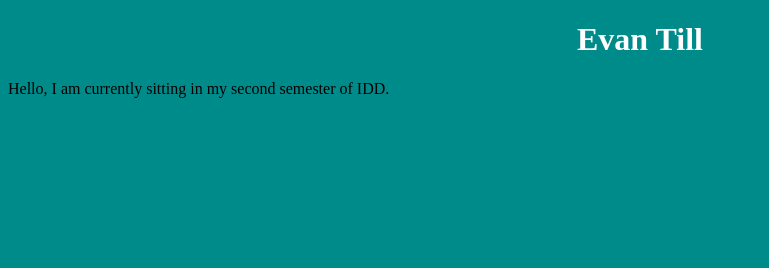
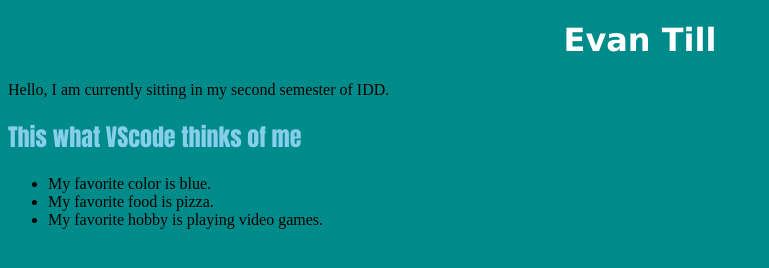
Before and after one commit to ELT-com/cprg218-new-repo-desktop, a plain HTML site: page index.html in a window 1280 px wide. Shown: the whole page, without its empty margins (0-769 px from the left). Drawn offline with Linux system fonts and the light colour scheme.

Commit message:
Styling and list
+ul list
more styling

```diff
--- a/index.html
+++ b/index.html
@@ -9,5 +9,11 @@
     <body>
         <h1>Evan Till</h1>
         <p>Hello, I am currently sitting in my second semester of IDD.</p>
+        <h2>This what VScode thinks of me</h2>
+        <ul>
+            <li>My favorite color is blue.</li>
+            <li>My favorite food is pizza.</li>
+            <li>My favorite hobby is playing video games.</li>
+            </ul>
     </body>
     </html>
--- a/styles.css
+++ b/styles.css
@@ -2,6 +2,11 @@ body{
     background-color: darkcyan;
 }
 h1{
+    font-family:'Lucida Sans', 'Lucida Sans Regular', 'Lucida Grande', 'Lucida Sans Unicode', Geneva, Verdana, sans-serif;
     color: white;
     text-align: center;
 }
+h2{
+    font-family: Impact, Haettenschweiler, 'Arial Narrow Bold', sans-serif;
+    color: skyblue;
+}
```
